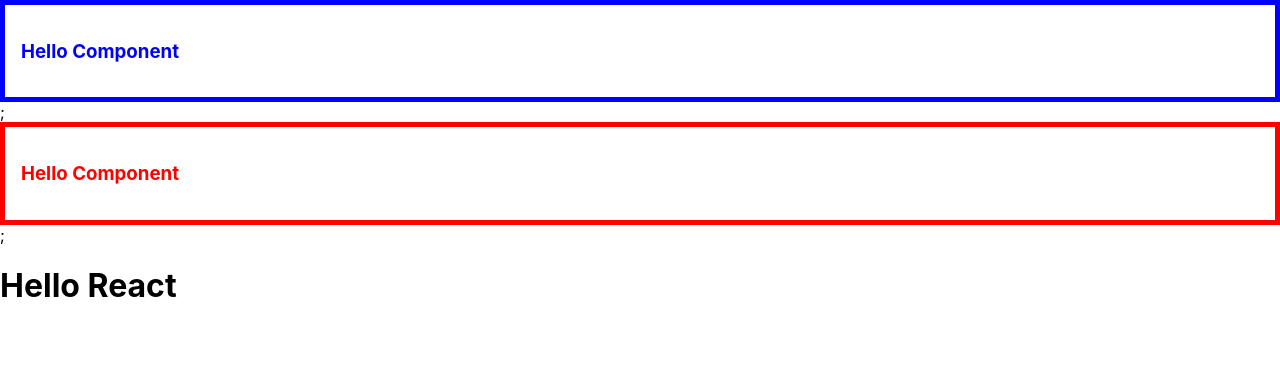
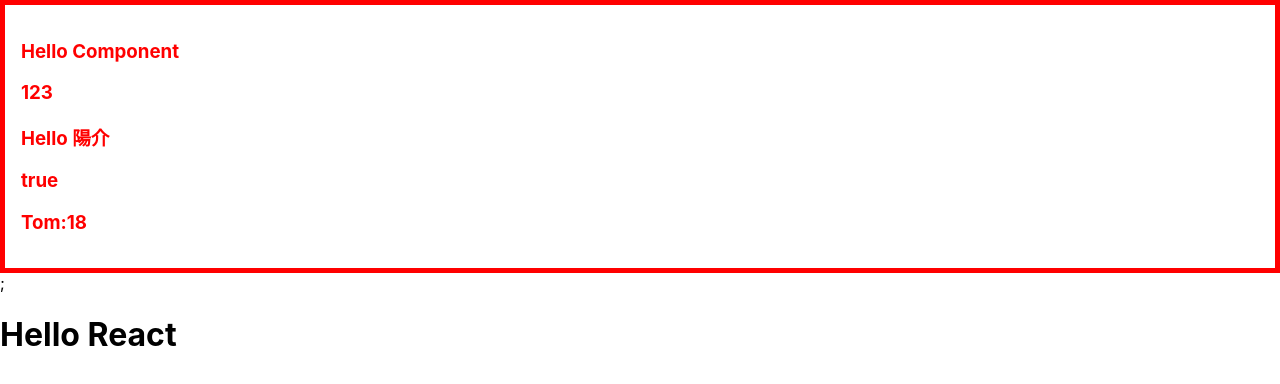
Before and after one commit to yooda123/sample_react, a React (Create React App) app: page / in a window 1280 px wide. Shown: the top 384 px of the page. Built offline with nearby package versions, Linux system fonts and the light colour scheme.

Commit message:
110_props_children

```diff
--- a/src/components/Child.js
+++ b/src/components/Child.js
@@ -7,11 +7,15 @@
 
 import React from "react"
 
-const Child = (props) => {
-  // console.log(props)
+const Child = ({color:c = 'green', num, fn, bool, obj}) => {
+  console.log(bool)
   return (
-    <div className={`component ${props.color}`}>
+    <div className={`component ${c}`}>
       <h3>Hello Component</h3>
+      <h3>{num}</h3>
+      <h3>{fn("陽介")}</h3>
+      <h3>{bool ? 'true' : 'false'}</h3>
+      <h3>{ obj.name + ":" + obj.age }</h3>
     </div>
   )
 }
--- a/src/components/Example.js
+++ b/src/components/Example.js
@@ -3,10 +3,23 @@ import { Child } from './Child'
 import './Example.css'
 
 const Example = () => {
+  const hello = (arg) => `Hello ${arg}`
+  const o = {
+      color: "red",
+      num: 123
+  }
+
   return (
     <>
-      <Child />;
-      <Child color="red" />;
+      <Child
+        // color="red"
+        // num={123}
+        {...o}
+        fn={hello}
+        bool
+        obj={{ name: "Tom", age: 18}}
+      />;
+      {/* <Child color="red" />; */}
     </>
   )
 }
```
